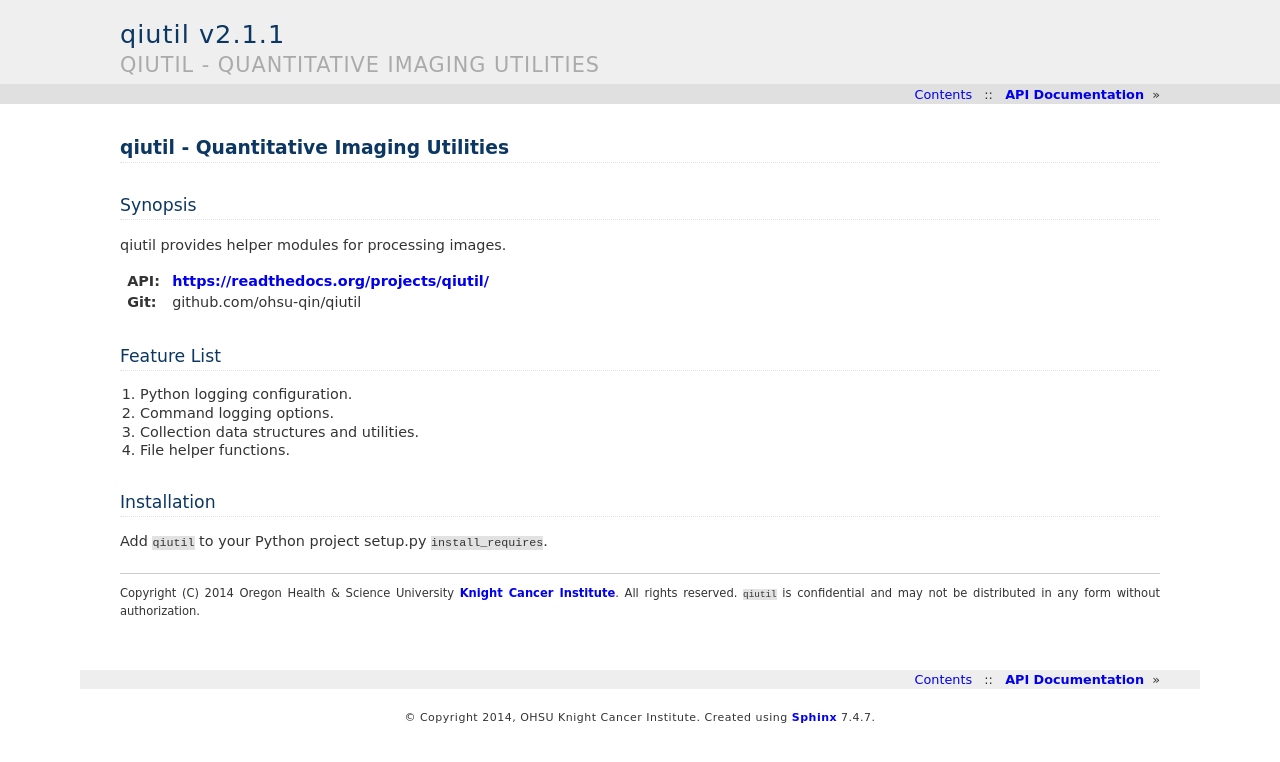
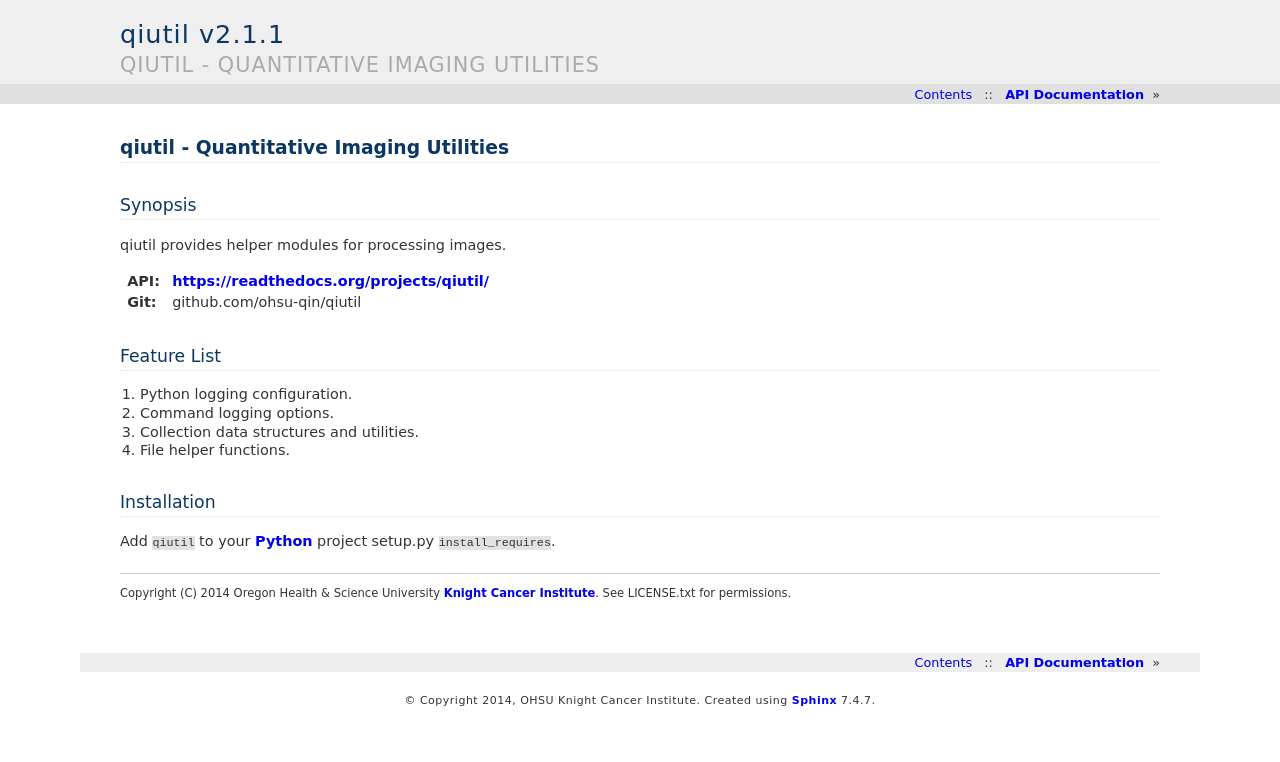
Before and after one commit to ohsu-qin/qiutil, a Sphinx documentation site: the page built from doc/source/index.rst, in a window 1280 px wide. Shown: the top 762 px of the page. Built offline with Sphinx 7.4.7, drawn with Linux system fonts in a browser that asks for light colours.

Commit message:
Remove confidentiality from the copyright.

```diff
--- a/doc/source/index.rst
+++ b/doc/source/index.rst
@@ -29,35 +29,22 @@ Feature List
 ************
 Installation
 ************
-Add ``qiutil`` to your Python project setup.py ``install_requires``.
+Add ``qiutil`` to your Python_ project setup.py ``install_requires``.
 
 
 ---------
 
 .. container:: copyright
 
-  Copyright (C) 2014 Oregon Health & Science University
-  `Knight Cancer Institute`_. All rights reserved. ``qiutil`` is confidential
-  and may not be distributed in any form without authorization.
+  Copyright (C) 2014 Oregon Health & Science University `Knight Cancer Institute`_.
+  See LICENSE.txt for permissions.
 
 
 .. Targets:
 
-.. _Anaconda: http://docs.continuum.io/anaconda/
-
-.. _Git: http://git-scm.com
-
 .. _Knight Cancer Institute: http://www.ohsu.edu/xd/health/services/cancer
 
-.. _OHSU QIN Git administrator: loneyf@ohsu.edu
-
-.. _pip: https://pypi.python.org/pypi/pip
-
 .. _Python: http://www.python.org
-
-.. _qiutil repository: http://quip1.ohsu.edu:6060/qiutil
-
-.. _XNAT: http://www.xnat.org/
 
 .. toctree::
   :hidden:
```
